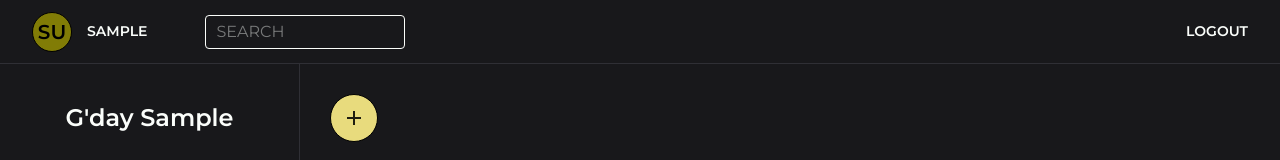
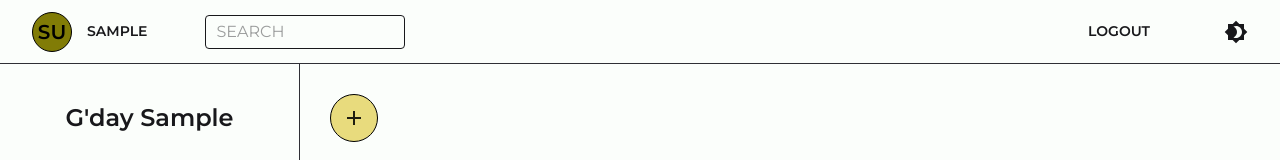
Before and after one commit to brianaung/flying-spaghetti, a React (Create React App) app in the folder client/: page /dashboard/folders in a window 1280 px wide. Shown: the top 160 px of the page. Built offline with nearby package versions, Linux system fonts and the light colour scheme; no server answers; sample sign-in values are in the browser's storage.

Commit message:
implement darkmode toggle feature

```diff
--- a/client/src/App.js
+++ b/client/src/App.js
@@ -1,4 +1,4 @@
-import { React, useState, useEffect, createContext, useContext } from 'react';
+import { React, useState, useMemo, useEffect, createContext, useContext } from 'react';
 import PropTypes from 'prop-types';
 import { useNavigate, Routes, Route, Navigate } from 'react-router-dom';
 // my components
@@ -7,10 +7,9 @@ import PhotoPage from './pages/PhotoPage';
 import Home from './pages/Home';
 import Register from './pages/Register';
 // mui theme
-import { ThemeProvider } from '@mui/material/styles';
-import { theme } from './theme';
+import { ThemeProvider, createTheme } from '@mui/material';
+import { getDesignTokens } from './theme';
 
-// protect routes to only give access to accounts with the role `user`
 const PrivateRoutes = (props) => {
   const user = useContext(UserContext);
   return user && (user.role === 'user' || user.role === 'admin') ? (
@@ -42,12 +41,32 @@ PublicRoutes.propTypes = {
 // get the current logged in user
 let savedUser = localStorage.getItem('user') ? JSON.parse(localStorage.getItem('user')) : null;
 
+// contexts
 export const UserContext = createContext(savedUser);
+export const ColorModeContext = createContext({ toggleColorMode: () => {} });
 
 export default function App() {
+  const savedMode = localStorage.getItem('colorMode') ? localStorage.getItem('colorMode') : 'light';
+  const [mode, setMode] = useState(savedMode);
+  const colorMode = useMemo(
+    () => ({
+      // The dark mode switch would invoke this method
+      toggleColorMode: () => {
+        setMode((prevMode) =>
+          prevMode === 'light' ? 'dark' : 'light',
+        );
+      },
+    }),
+    [],
+  );
+  const theme = useMemo(() => createTheme(getDesignTokens(mode)), [mode]);
+  useEffect(() => {
+    localStorage.setItem('colorMode', mode);
+  }, [mode]);
+
+  // Auth ----------------------------------------
   const [user, setUser] = useState(savedUser);
   const navigate = useNavigate();
-
   // navigate user after loggin in
   useEffect(() => {
     if (user) {
@@ -71,7 +90,7 @@ export default function App() {
   }, [user]);
 
   return (
-    <>
+    <ColorModeContext.Provider value={colorMode}>
       <ThemeProvider theme={theme}>
         <UserContext.Provider value={user}>
           <Routes>
@@ -110,6 +129,6 @@ export default function App() {
           </Routes>
         </UserContext.Provider>
       </ThemeProvider>
-    </>
+    </ColorModeContext.Provider>
   );
 }
--- a/client/src/components/Navbar.js
+++ b/client/src/components/Navbar.js
@@ -5,7 +5,9 @@ import { useNavigate } from 'react-router-dom';
 import { UserContext } from '../App';
 // mui components
 import {
+  useTheme,
   styled,
+  IconButton,
   // Box,
   Modal,
   Typography,
@@ -18,6 +20,10 @@ import {
 // my components
 import Searchbar from './Searchbar';
 import Popup from './Popup';
+// ---------
+import { ColorModeContext } from '../App';
+import Brightness4Icon from '@mui/icons-material/Brightness4';
+import Brightness7Icon from '@mui/icons-material/Brightness7';
 
 const StyledToolbar = styled(Toolbar)(({ theme }) => ({
   backgroundColor: theme.palette.background.main,
@@ -82,6 +88,9 @@ function stringAvatar(name) {
 
 // TODO: replace username with prop.username
 export default function Navbar(props) {
+  const theme = useTheme();
+  const colorMode = useContext(ColorModeContext);
+
   const [open, setOpen] = React.useState(false);
   const handleOpen = () => setOpen(true);
   const handleClose = () => setOpen(false);
@@ -101,7 +110,11 @@ export default function Navbar(props) {
 
           <Searchbar query={props.query} setQuery={props.setQuery} />
 
+          {/* TODO: move logout into a user profile dropdown? */}
           <MenuBtn onClick={handleOpen}>Logout</MenuBtn>
+          <IconButton sx={{ ml: 1, color: theme.palette.text.primary }} onClick={colorMode.toggleColorMode}>
+            {theme.palette.mode === 'dark' ? <Brightness7Icon /> : <Brightness4Icon />}
+          </IconButton>
         </StyledToolbar>
       </AppBar>
 
--- a/client/src/theme.js
+++ b/client/src/theme.js
@@ -1,9 +1,11 @@
-import { createTheme } from '@mui/material';
+// import { createTheme } from '@mui/material';
 
-export const theme = createTheme({
-  /* // for light mode
+export const getDesignTokens = (mode) => ({
   palette: {
-    // white background and black text and gray divider
+    mode,
+    ...(mode === 'light'
+      ? {
+        // light mode
         background: {
           main: '#fbfefb',
         },
@@ -23,10 +25,9 @@ export const theme = createTheme({
         },
         info: {
           main: '#1c77c3'
-    }
-  }, */
-  // for dark mode
-  palette: {
+        },
+      } : {
+        // dark mode
         background: {
           main: '#18181b'
         },
@@ -47,6 +48,7 @@ export const theme = createTheme({
         info: {
           main: '#39a9db'
         }
+      }),
   },
 
   typography: {
@@ -73,7 +75,7 @@ export const theme = createTheme({
     }
   },
 
-  shadows: ['none'],
+  shadows: Array(25).fill('none'),
 
   components: {
     // you can set global styles here
@@ -89,4 +91,7 @@ export const theme = createTheme({
       }
     }
   }
+
 });
+
+// export const theme = createTheme(getDesignTokens('light'));
```
Also changed, not shown: client/src/index.js (+4 -4 lines). Lines whose indentation alone changed are shown as unchanged.
